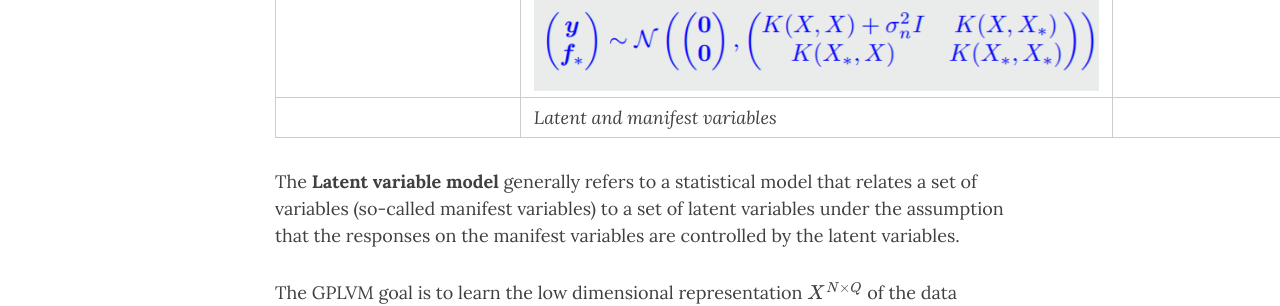
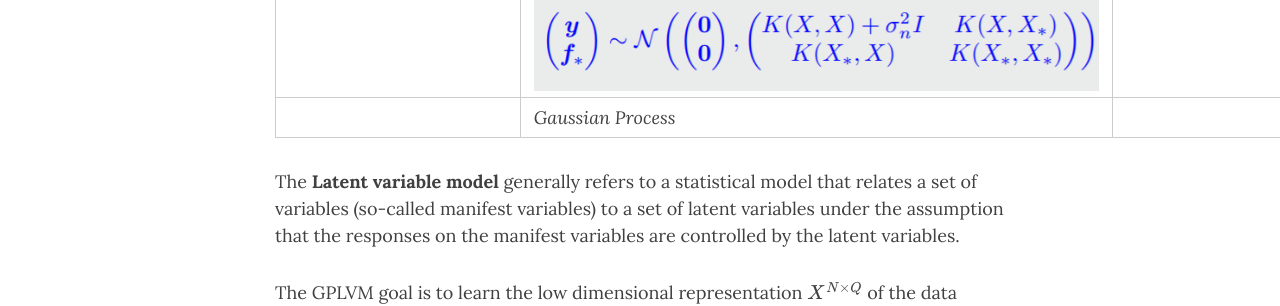
Before and after one commit to lucarossi9/statistical_computation_4, a Jekyll site: the page built from index.md, in a window 1280 px wide and 900 px high, scrolled down 8893 px. Shown: the part 154-460 px from the top of the window. Built offline with Jekyll 4.4.1, drawn with Linux system fonts in a browser that asks for light colours; nearby versions of some CDN libraries; formulas are drawn with MathJax 3; the list of posts is cut into pages by our own code.

Commit message:
Update index.md

```diff
--- a/index.md
+++ b/index.md
@@ -108,9 +108,9 @@ The Gaussian Process Latent Variable Model (GPLVM) is a dimensionality reduction
 
 The __Gaussian process__ attempts to describe a directional dependency between a covariate variable $$x$$ and the correspondingobservable output $$y$$. For doing that it uses the conditional distribution $$p(y|x)$$ which describes the dependency of an observable $$y$$ on acorresponding input $$x \in X$$. A random function $$f:X\to \mathbf{R}$$  is a Gaussian Process with mean $$m(x)$$ and co-variance function $$k(x,x*)$$ if  $$f_X=(f(x_1),...,f(x_n)) \tilde \mathcal{N}(\mu_X,K_{XX})$$ (where $$\mu$$ is often considered as zero). This method aim to study $$y=f(x)+\epsilon$$, where $$\epsilon \mathcal{N}(0,\sigma^2)$$, in particular it wants to learn $$f$$ in order to make predictions on $$f(x*)$$. In this case $$y$$ is distributed as $$\mathcal{N}(0,K(x,x)+\sigma^2I)$$. For doing that, we have a training set $${(x_i,y_i), i=1,...,n}$$ and a testing set $${x_i^\star, i=1,...,n}$$. To reach those results it takes advantage of the likelihood function $$p(y|f, \theta)=\mathcal{N}(f, σ2nI)$$, which can be defined, particularly we aim to find the $$\theta$$ that maximizes this loglikelihood. At this point we can predict the $$f*$$ distribution:
 $$p(f^∗|f, X, X^∗, \theta) = \mathcal{N}(K*(K+\sigma^2)^{-1}y, K**-k*(K−sigma^2)^{-1}K*)$$
-| ![latent](assets/img/gp.PNG) |
+| ![gp](assets/img/gp.PNG) |
 |:--:|
-| *Latent and manifest variables* |
+| *Gaussian Process* |
 
 The __Latent variable model__ generally refers to a statistical model that relates a set of variables (so-called manifest variables) to a set of latent variables under the assumption that the responses on the manifest variables are controlled by the latent variables.
 
```
